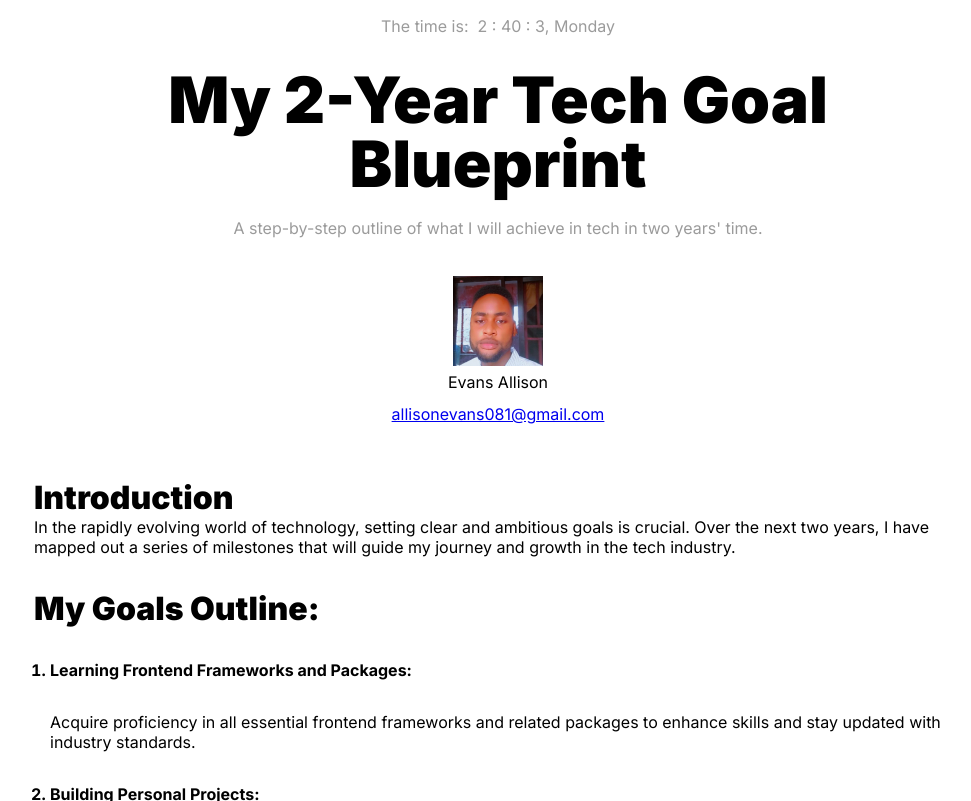
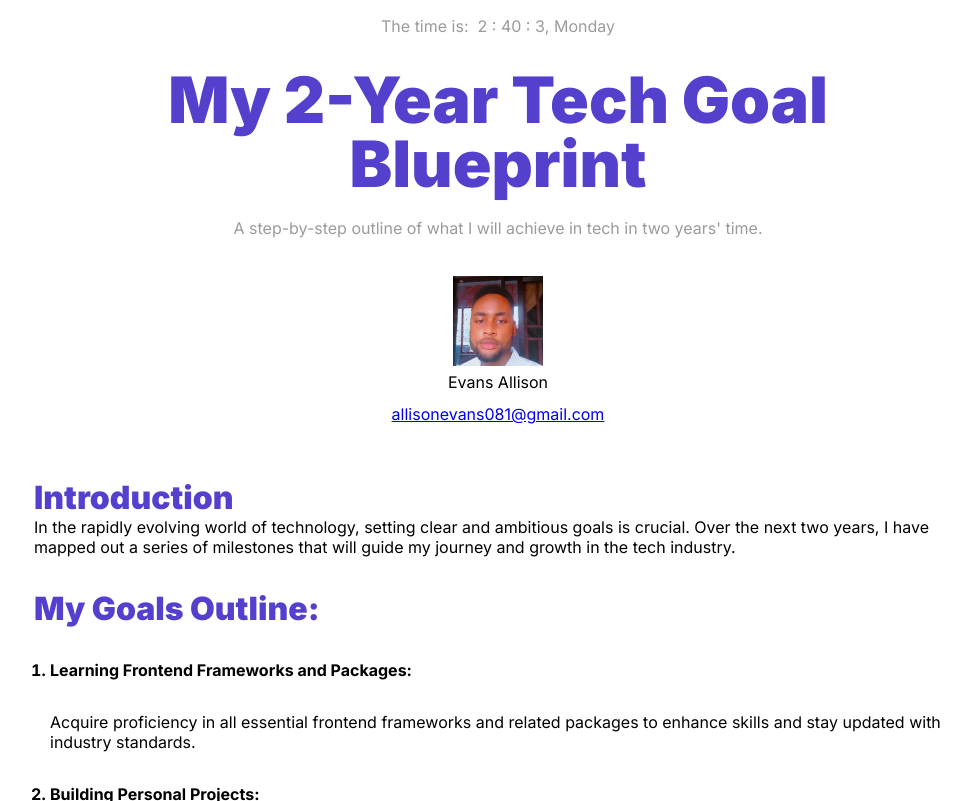
Before and after one commit to alli-Codes/personal-webite-HNG, a plain HTML site: page index.html in a window 1280 px wide. Shown: the top 801 px of the page, without its empty margins (142-1113 px from the left). Drawn offline with Linux system fonts and the light colour scheme.

Commit message:
Changed text colors

```diff
--- a/assets/css/style.css
+++ b/assets/css/style.css
@@ -40,6 +40,7 @@ line-height: 4rem;
 }
 
 .section__heading h1{
+    color: #5340CD;
     font-weight: 900;
     font-size: 4rem;
 }
@@ -71,6 +72,7 @@ line-height: 4rem;
 }
 
 .section__body h1{
+    color: #5340CD;
     font-size: 2rem;
     font-weight: 900;
 }
```
